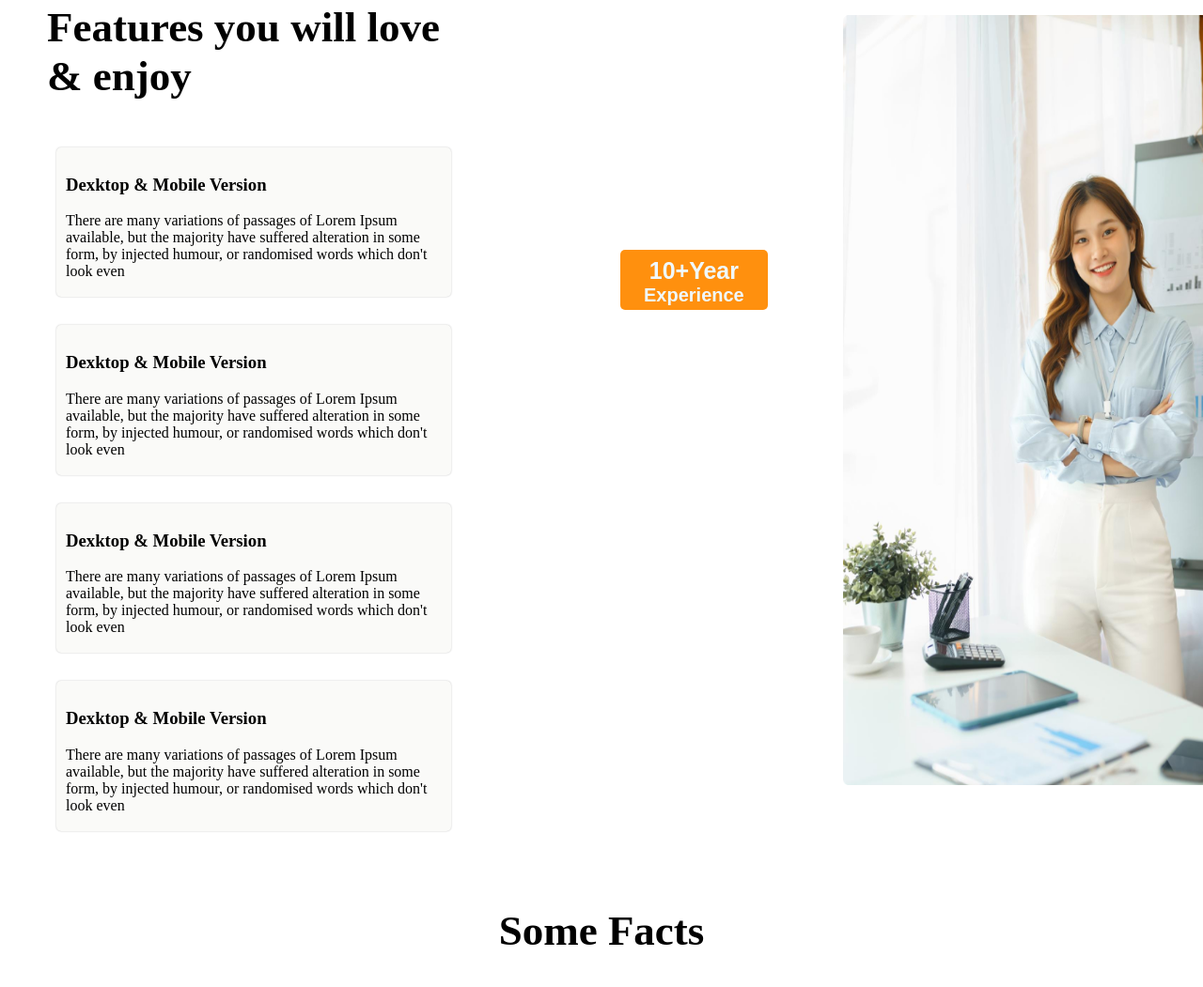
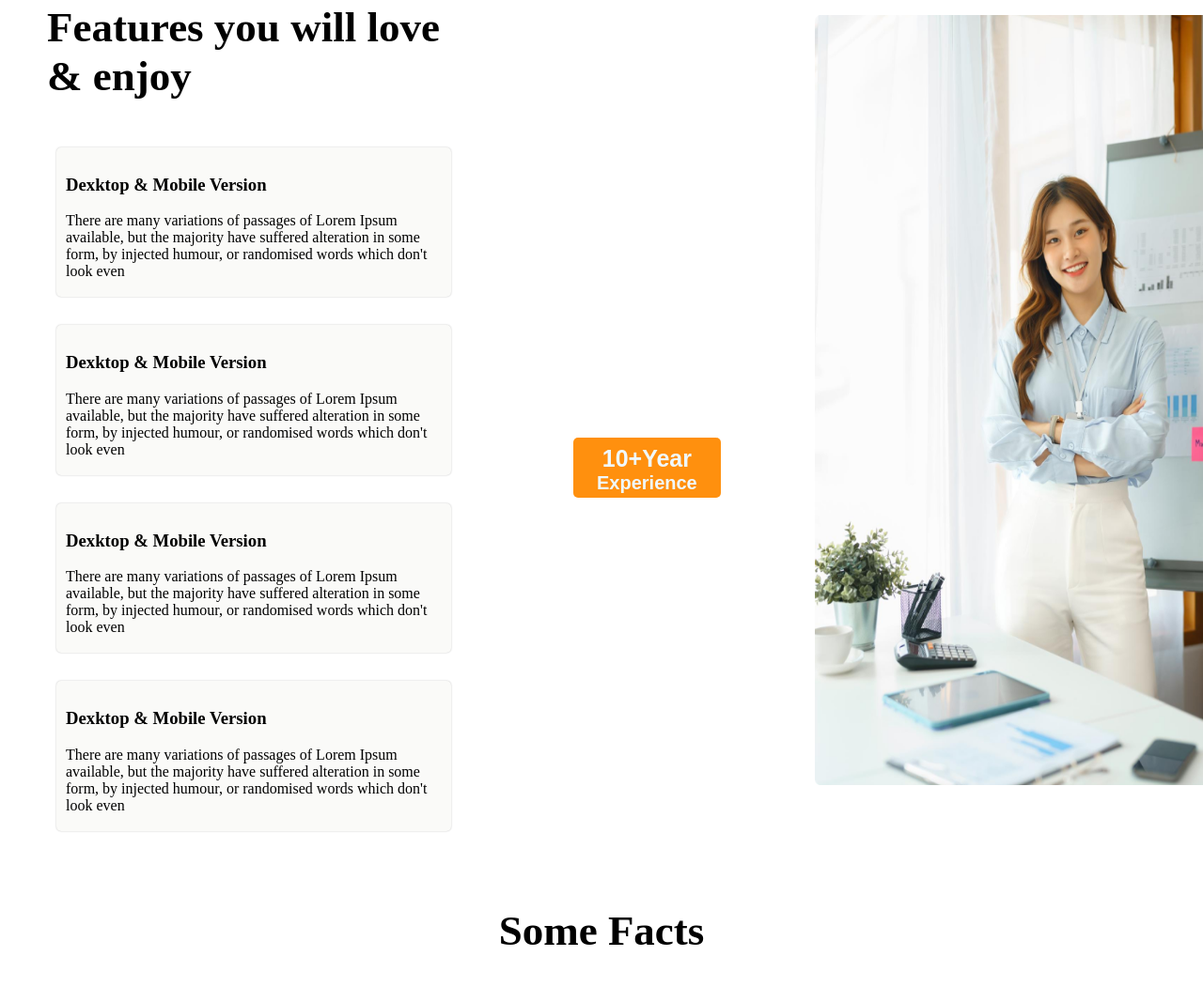
Before and after one commit to MasudBhuiya/my-second-website, a plain HTML site: page index.html in a window 1280 px wide. Shown: the part 1871-2922 px from the top of the page at 94% size. Drawn offline with Linux system fonts and the light colour scheme.

Commit message:
first and last

```diff
--- a/styles/style.css
+++ b/styles/style.css
@@ -132,9 +132,9 @@ aside img{
     width: 400px;
 }
 aside button{
-   margin-top: 300px;
-   margin-left: 150px;
-   margin-right: 80px;
+   margin-top: 500px;
+   margin-left: 100px;
+   margin-right: 100px;
 }
 .year{
     font-size: 25px;
```
